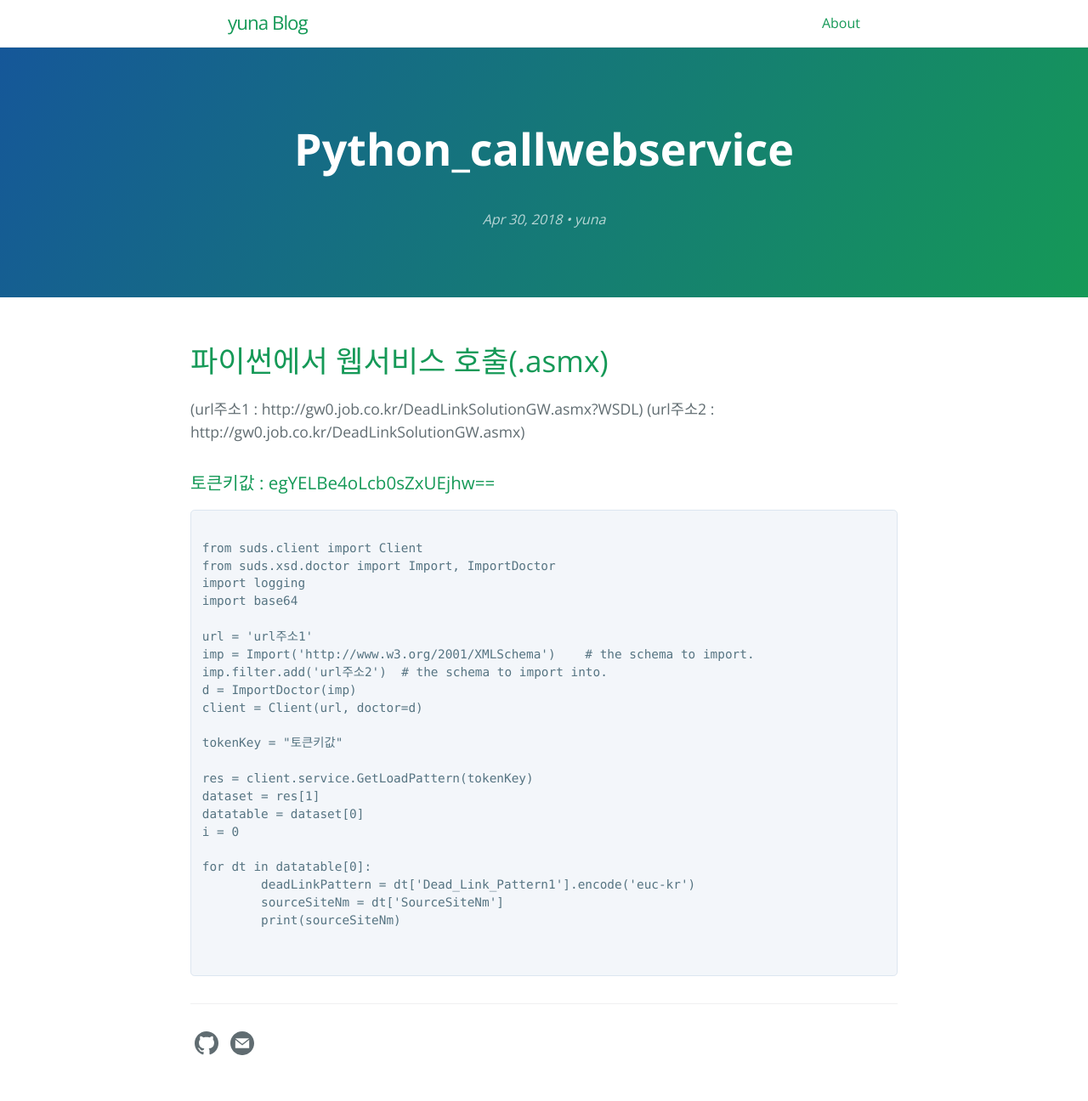
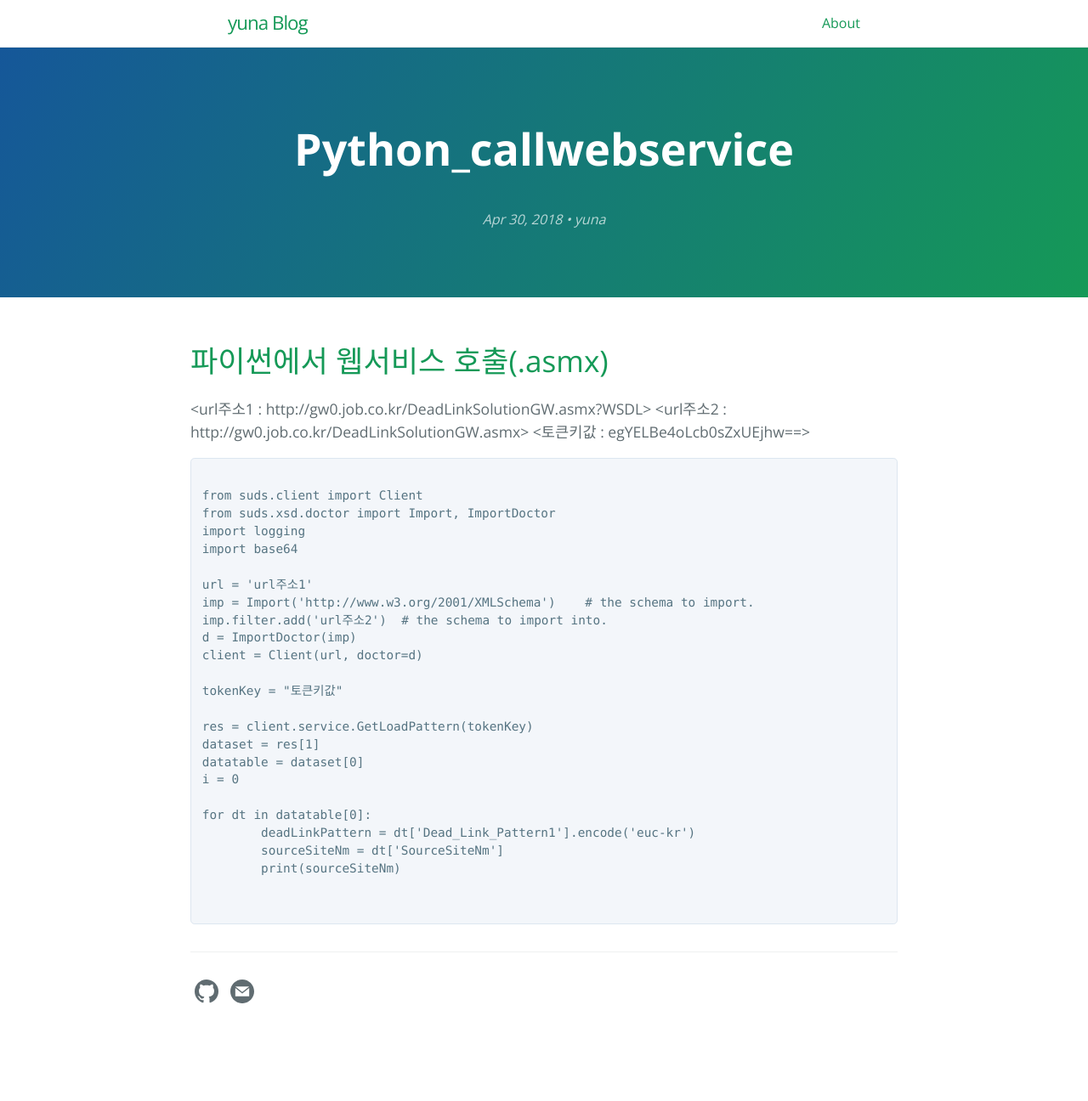
Before and after one commit to zzingyuna/test_site.github.io, a Jekyll site: the page built from _posts/2018-04-30-python_callwebservice.md, in a window 1280 px wide. Shown: the whole page at 85% size. Built offline with Jekyll 4.4.1, drawn with Linux system fonts in a browser that asks for light colours; after the commit the page ends 1235 px from its top, so only the background shows below that.

Commit message:
Update 2018-04-30-python_callwebservice.md

````diff
--- a/_posts/2018-04-30-python_callwebservice.md
+++ b/_posts/2018-04-30-python_callwebservice.md
@@ -4,9 +4,9 @@ layout: post
 # 파이썬에서 웹서비스 호출(.asmx)
 
 
-(url주소1 : http://gw0.job.co.kr/DeadLinkSolutionGW.asmx?WSDL)
-(url주소2 : http://gw0.job.co.kr/DeadLinkSolutionGW.asmx)
-### 토큰키값 : egYELBe4oLcb0sZxUEjhw== ###
+<url주소1 : http://gw0.job.co.kr/DeadLinkSolutionGW.asmx?WSDL>
+<url주소2 : http://gw0.job.co.kr/DeadLinkSolutionGW.asmx>
+<토큰키값 : egYELBe4oLcb0sZxUEjhw==>
 
 
 ```no-highlight
````
